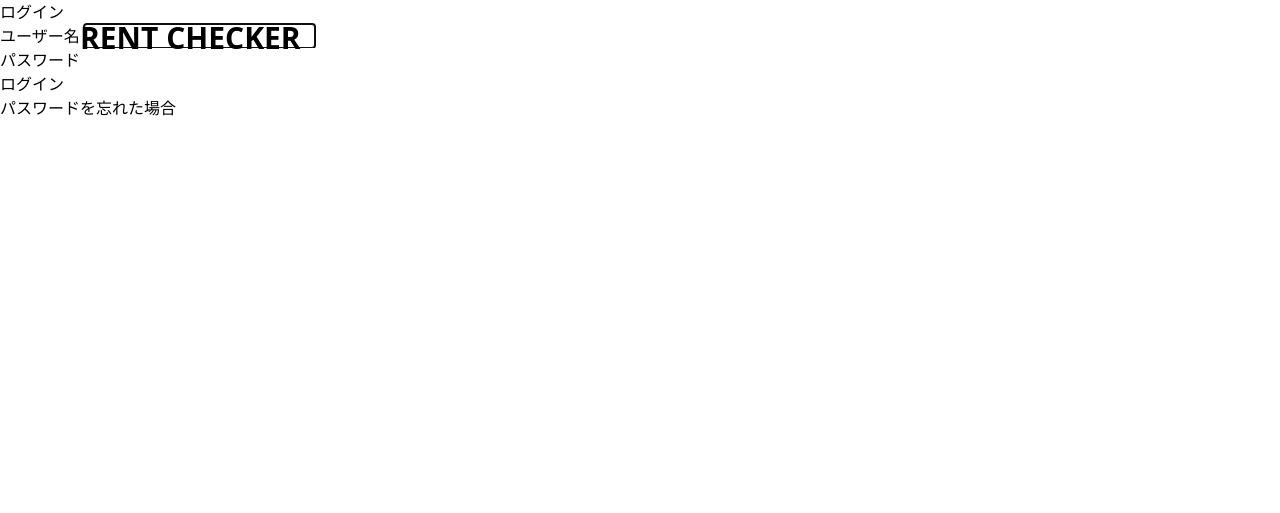
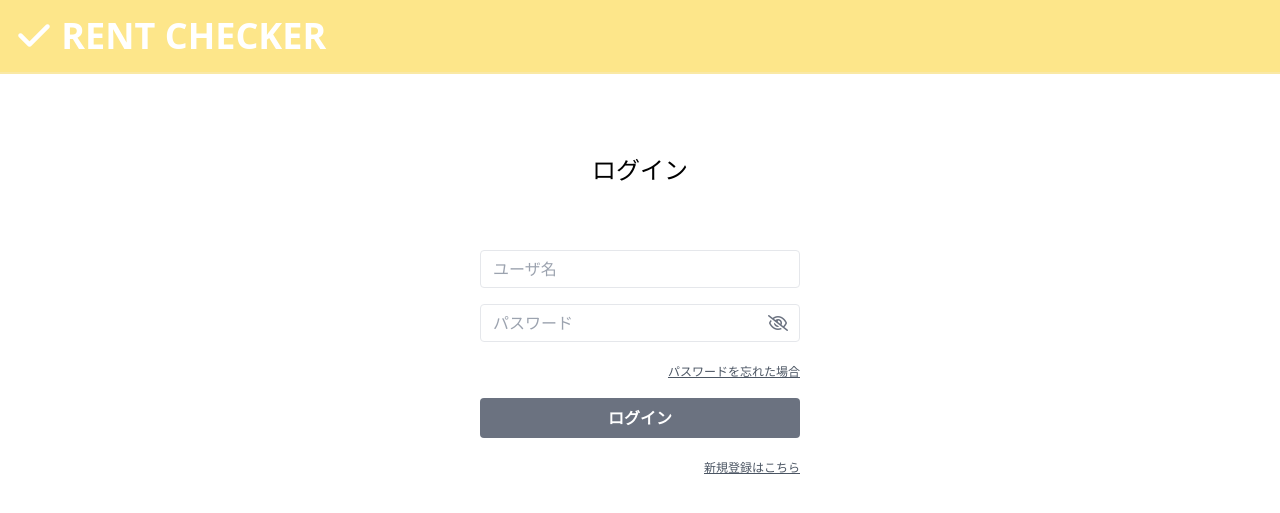
Before and after one commit to s1f102201560/rent_checker, a Django app: page /registration/login/ in a window 1280 px wide. Shown: the top 513 px of the page. Run offline with Django 4.2, Linux system fonts and the light colour scheme; style sheets or scripts are compiled from the project's sources; some libraries are stand-ins or nearby versions; some web fonts are replaced.

Commit message:
ログインフォームのデザイン

```diff
--- a/django/requirements.txt
+++ b/django/requirements.txt
@@ -1,4 +1,5 @@
 Django
+django-widget-tweaks
 psycopg2-binary
 uvicorn
 python-dotenv
--- a/src/config/settings.py
+++ b/src/config/settings.py
@@ -26,6 +26,7 @@ INSTALLED_APPS = [
     'registration',
     'gpt',
     'channels',
+    'widget_tweaks',
     'django.contrib.admin',
     'django.contrib.sites',
     'django.contrib.auth',
--- a/src/registration/templates/registration/_form.html
+++ b/src/registration/templates/registration/_form.html
@@ -1,8 +1,8 @@
-<form method="post">
+{% load widget_tweaks %}
+<form method="post" class="w-1/4 mx-auto mt-16 text-center">
   {% csrf_token %}
   {% if form_type == 'signup' %}
     <p>
-      <label for="{{ form.username.id_for_label }}">{{ form.username.label }}</label>
       {{ form.username }}
       {% if form.username.errors %}
         <span class="error">{{ form.username.errors.as_text }}</span>
@@ -42,26 +42,32 @@
       {% endif %}
     </p>
   {% elif form_type == 'login' %}
-    <p>
-      <label for="{{ form.username.id_for_label }}">{{ form.username.label }}</label>
-      {{ form.username }}
+    <div class="mb-4">
+      {{ form.username|add_class:"appearance-none border rounded w-full py-2 px-3 text-gray-700 leading-tight focus:outline-none focus:shadow-outline"|attr:"placeholder:ユーザ名" }}
       {% if form.username.errors %}
-        <span class="error">{{ form.username.errors.as_text }}</span>
+        <span class="text-red-500 text-xs italic">{{ form.username.errors.as_text }}</span>
       {% endif %}
       {% if form.username.help_text %}
-        <small>{{ form.username.help_text }}</small>
+        <small class="text-gray-600">{{ form.username.help_text }}</small>
       {% endif %}
-    </p>
-    <p>
-      <label for="{{ form.password.id_for_label }}">{{ form.password.label }}</label>
-      {{ form.password }}
+    </div>
+    <div class="mb-4">
+      <div class="relative">
+        {{ form.password|add_class:"appearance-none border rounded w-full py-2 px-3 text-gray-700 leading-tight focus:outline-none focus:shadow-outline pr-10"|attr:"placeholder:パスワード" }}
+        <span class="absolute inset-y-0 right-0 pr-3 flex items-center cursor-pointer" onclick="togglePasswordVisibility()">
+          <i id="eye-icon" class="far fa-eye-slash text-gray-500"></i>
+        </span>
+      </div>
+      <p class="mt-4 text-right">
+          <a href="{% url 'password_reset' %}" class="text-xs text-gray-600 hover:text-gray-800 underline">パスワードを忘れた場合</a>
+      </p>
       {% if form.password.errors %}
-        <span class="error">{{ form.password.errors.as_text }}</span>
+          <span class="text-red-500 text-xs italic">{{ form.password.errors.as_text }}</span>
       {% endif %}
       {% if form.password.help_text %}
-        <small>{{ form.password.help_text }}</small>
+          <small class="text-gray-600">{{ form.password.help_text }}</small>
       {% endif %}
-    </p>
+    </div>
   {% elif form_type == 'password_change' %}
     <p>
       <label for="{{ form.old_password.id_for_label }}">{{ form.old_password.label }}</label>
@@ -105,5 +111,25 @@
       {% endif %}
     </p>
   {% endif %}
-  <input type="submit" value="{{ submit_label }}" />
+  <input type="submit" value="{{ submit_label }}" class="w-full bg-gray-500 text-white font-bold py-2 px-4 rounded" />
+  <p class="mt-4 text-right">
+    <a href="{% url 'signup' %}" class="text-xs text-gray-600 hover:text-gray-800 underline">新規登録はこちら</a>
+  </p>
 </form>
+
+<script>
+  function togglePasswordVisibility() {
+    const passwordField = document.querySelector('input[name="password"]');
+    const eyeIcon = document.getElementById('eye-icon');
+
+    if (passwordField.type === 'password') {
+        passwordField.type = 'text';
+        eyeIcon.classList.remove('fa-eye-slash');
+        eyeIcon.classList.add('fa-eye');
+    } else {
+        passwordField.type = 'password';
+        eyeIcon.classList.remove('fa-eye');
+        eyeIcon.classList.add('fa-eye-slash');
+    }
+  }
+</script>
--- a/src/registration/templates/registration/base.html
+++ b/src/registration/templates/registration/base.html
@@ -11,24 +11,39 @@
 
     <!-- tailwindcss -->
     <!-- <link rel="stylesheet" type="text/css" href="{% static 'css/style.min.css' %" /> -->
-    <link href="https://cdn.jsdelivr.net/npm/tailwindcss@2.0.3/dist/tailwind.min.css" rel="stylesheet">
-
+    <link rel="stylesheet" href="https://unpkg.com/tailwindcss@2.2.19/dist/tailwind.min.css"/>
     <!-- モリサワフォント -->
     <link rel="preconnect" href="https://fonts.googleapis.com">
     <link rel="preconnect" href="https://fonts.gstatic.com" crossorigin>
     <link href="https://fonts.googleapis.com/css2?family=BIZ+UDGothic:wght@400;700&display=swap" rel="stylesheet">
+    <!-- FontAwesome -->
+    <link href="https://use.fontawesome.com/releases/v6.2.0/css/all.css" rel="stylesheet">
   {% endblock %}
 </head>
 <body>
+  <!-- ナビゲーションバー -->
   {% block nav %}
-  <nav class="absolute top-5 left-5 md:left-10 lg:left-20">
-    <a href="{% url 'index' %}" class="text-2xl md:text-3xl font-bold text-[#8A2BE2] hover:text-[#a533ff] transition duration-300">RENT CHECKER</a>
-  </nav>
+    <nav class="w-full top-0 text-white bg-yellow-200">
+      <!-- 左のアイコンとタイトル -->
+      <div class="w-full container mx-auto flex flex-wrap items-center justify-between mt-0 py-4">
+        <div class="pl-4 flex items-center">
+          <a class="text-white no-underline hover:no-underline font-bold text-2xl lg:text-4xl" href="{% url 'index' %}">
+            <i class="fa-solid fa-check h-8 inline"></i>
+            RENT CHECKER
+          </a>
+        </div>
+        <!-- ハンバーガーメニュー -->
+        <div class="block lg:hidden pr-4">
+          <button id="nav-toggle" class="flex items-center p-1 text-white-800">
+            <i class="fa-solid fa-bars h-8 w-8"></i>
+          </button>
+        </div>
+      </div>
+      <hr class="border-b border-gray-100 opacity-25 my-0 py-0" />
+    </nav>
   {% endblock nav %}
-  <div>
-    {% block main %}
-      <p>※コンテンツがありません。</p>
-    {% endblock %}
-  </div>
+  {% block main %}
+    <p>※コンテンツがありません。</p>
+  {% endblock %}
 </body>
 </html>
--- a/src/registration/templates/registration/login.html
+++ b/src/registration/templates/registration/login.html
@@ -7,17 +7,8 @@
 {% endblock %}
 
 {% block main %}
-  <div>
-    <div>
-      <h2>
-        ログイン
-      </h2>
-        {% include "registration/_form.html" with submit_label="ログイン" form_type="login" %}
-        <p>
-          <a href="{% url 'password_reset' %}">
-            パスワードを忘れた場合
-          </a>
-        </p>
-    </div>
+  <div class="w-1/2 mx-auto text-center mt-20">
+    <h1 class="text-2xl">ログイン</h1>
   </div>
+  {% include "registration/_form.html" with submit_label="ログイン" form_type="login" %}
 {% endblock %}
```
